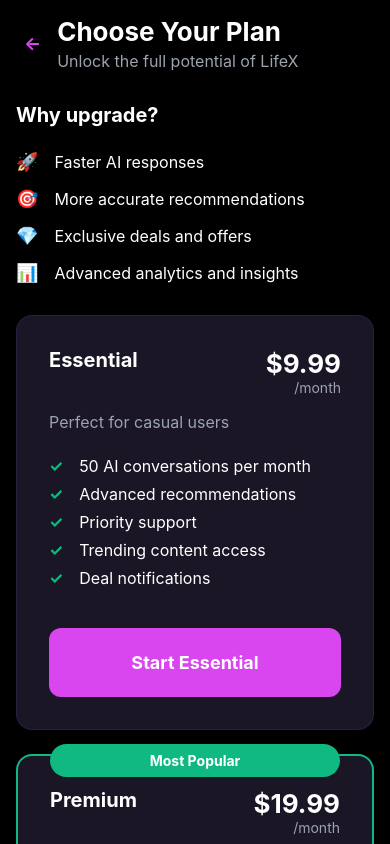
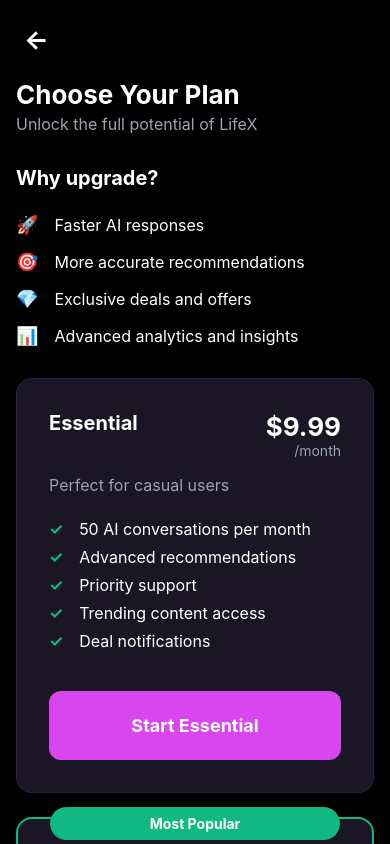
Before and after one commit to David-DaweiMa/lifex-mobile-prod, a React Native app: screen /Membership in a window 390 px wide. Shown: the top 844 px of the page. Built offline with nearby package versions, Linux system fonts and the light colour scheme; no server answers.

Commit message:
Improve MembershipScreen layout: move back button to top-left corner

```diff
--- a/src/screens/MembershipScreen.tsx
+++ b/src/screens/MembershipScreen.tsx
@@ -89,14 +89,13 @@
   return (
     <SafeAreaView style={styles.container} edges={['top']}>
       <ScrollView style={styles.scrollView} contentContainerStyle={styles.content}>
+        <TouchableOpacity onPress={handleNavigateBack} style={styles.backButton}>
+          <Text style={styles.backButtonText}>←</Text>
+        </TouchableOpacity>
+
         <View style={styles.header}>
-          <TouchableOpacity onPress={handleNavigateBack} style={styles.backButton}>
-            <Text style={styles.backButtonText}>←</Text>
-          </TouchableOpacity>
-          <View style={styles.headerContent}>
-            <Text style={styles.title}>Choose Your Plan</Text>
-            <Text style={styles.subtitle}>Unlock the full potential of LifeX</Text>
-          </View>
+          <Text style={styles.title}>Choose Your Plan</Text>
+          <Text style={styles.subtitle}>Unlock the full potential of LifeX</Text>
         </View>
 
         {/* Benefits Section */}
@@ -220,22 +219,18 @@
   content: {
     padding: spacing.md,
   },
-  header: {
-    flexDirection: 'row',
-    alignItems: 'center',
-    marginBottom: spacing.xl,
-  },
   backButton: {
     padding: spacing.sm,
-    marginRight: spacing.sm,
+    marginBottom: spacing.md,
+    alignSelf: 'flex-start',
   },
   backButtonText: {
-    fontSize: typography.fontSize.lg,
-    color: colors.primary,
+    fontSize: typography.fontSize.xxl,
+    color: colors.text,
     fontWeight: typography.fontWeight.bold,
   },
-  headerContent: {
-    flex: 1,
+  header: {
+    marginBottom: spacing.xl,
   },
   title: {
     fontSize: typography.fontSize.xxl,
```
